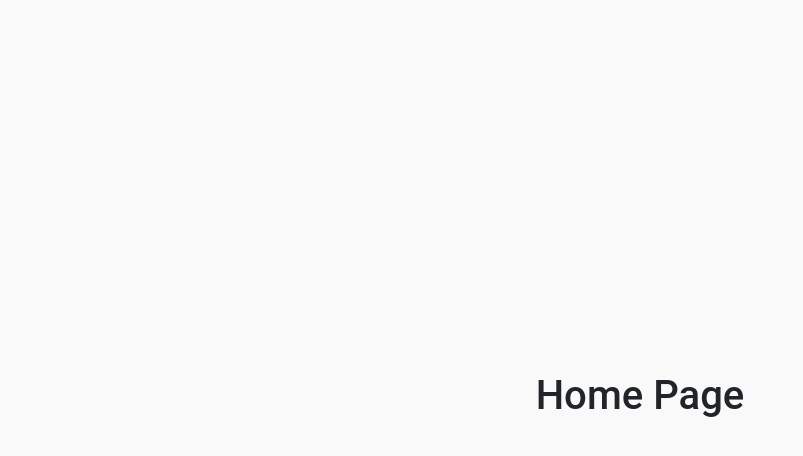
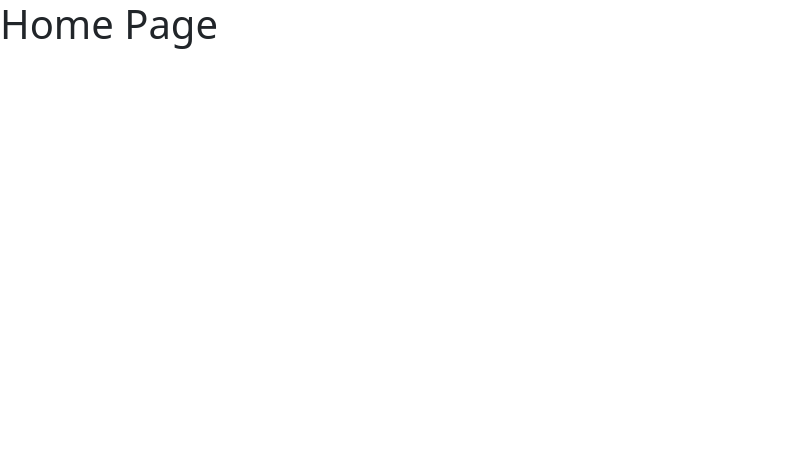
Before and after one commit to tiendatttt234/WDP301_GR4_Quiz, a React (Create React App) app in the folder fe-quiz/: page / in a window 1280 px wide. Shown: the top 456 px of the page, without its empty margins (0-803 px from the left). Built offline with nearby package versions, Linux system fonts and the light colour scheme.

Commit message:
fix screen quiz attempt

```diff
--- a/fe-quiz/src/components/authen/Login/Login.css
+++ b/fe-quiz/src/components/authen/Login/Login.css
@@ -1,4 +1,4 @@
-body {
+/* body {
   font-family: Arial, sans-serif;
   margin: 0;
   padding: 0;
@@ -7,7 +7,7 @@ body {
   align-items: center;
   height: 100vh;
   background-color: #f5f5f5;
-}
+} */
 .container {
   display: flex;
   background-color: #fff;
--- a/fe-quiz/src/components/authen/Register/Register.css
+++ b/fe-quiz/src/components/authen/Register/Register.css
@@ -1,4 +1,4 @@
-body {
+/* body {
   font-family: "Roboto", sans-serif;
   display: flex;
   justify-content: center;
@@ -6,7 +6,7 @@ body {
   height: 100vh;
   margin: 0;
   background-color: #f9f9f9;
-}
+} */
 
 .container {
   display: flex;
--- a/fe-quiz/src/pages/Quiz/QuizAttempt/QuizAttempt.jsx
+++ b/fe-quiz/src/pages/Quiz/QuizAttempt/QuizAttempt.jsx
@@ -1,5 +1,5 @@
 import React, { useState, useEffect, useRef } from "react";
-import { Card, Button } from "react-bootstrap";
+import { Card, Container } from "react-bootstrap";
 import { useParams } from "react-router-dom";
 import QuestionComponent from "../QuestionComponent/QuestionComponent";
 import "./QuizAttempt.css";
@@ -56,6 +56,7 @@ export default function QuizAttempt() {
   if (!quizData) return <p>Loading...</p>;
 
   return (
+    <Container>
     <div className="quiz-container">
       {/* Nội dung câu hỏi */}
       <div className="questions">
@@ -81,5 +82,6 @@ export default function QuizAttempt() {
         ))}
       </div>
     </div>
+    </Container>
   );
 }
```
